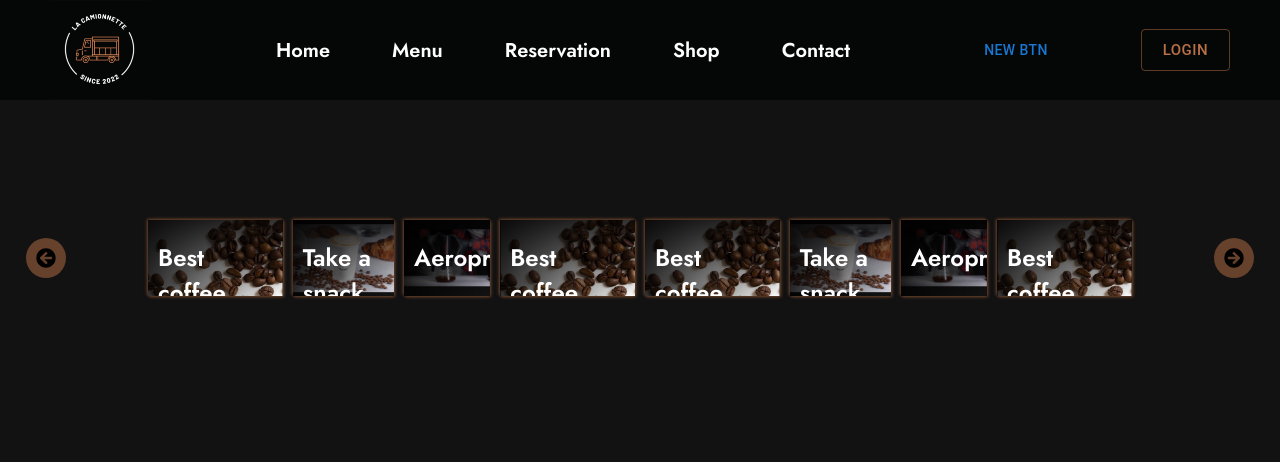
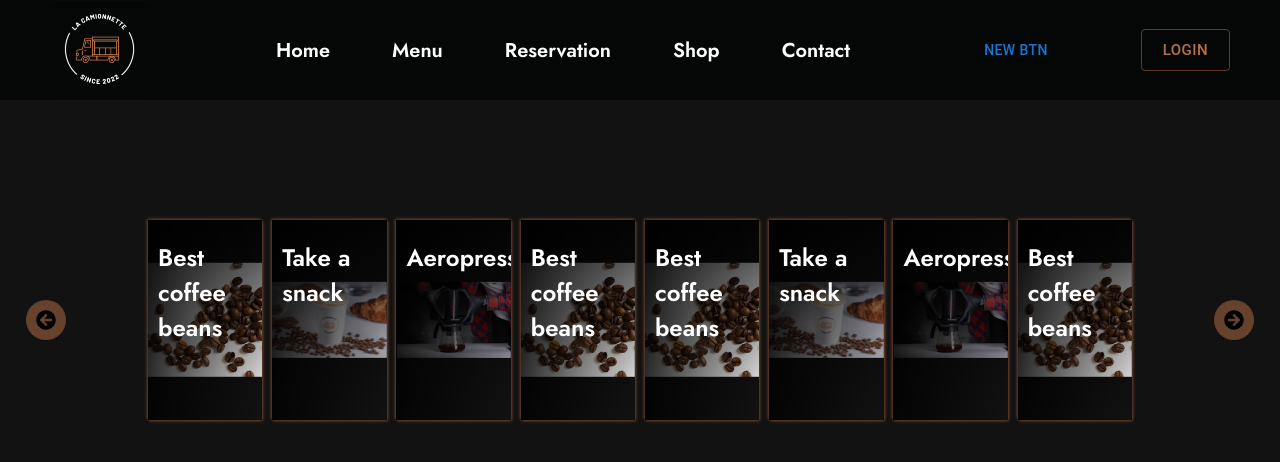
Before and after one commit to MarianSada/coffee_shop, a React (Create React App) app: page /coffee_shop/myprofile in a window 1280 px wide. Shown: the top 462 px of the page. Built offline with nearby package versions, Linux system fonts and the light colour scheme.

Commit message:
wip for carousel height

```diff
--- a/src/components/Section.styles.js
+++ b/src/components/Section.styles.js
@@ -7,6 +7,7 @@ export const StyledSection = styled.section`
   -webkit-flex-direction: column;
   align-items: center;
   -webkit-align-items: center;
+  text-align: center;
   justify-content: space-between;
   flex-wrap: wrap;
   -webkit-flex-wrap: wrap;
--- a/src/components/StrenghtsTiles.styles.js
+++ b/src/components/StrenghtsTiles.styles.js
@@ -1,4 +1,5 @@
 import { keyframes, styled } from 'styled-components'
+import { minDevices } from './breakpoints/Breakpoints'
 
 const animate = keyframes`
   0% {
@@ -18,6 +19,7 @@ export const StyledStrenghtsTile = styled.div`
     linear-gradient(to right, rgba(0, 0, 0, 0.8), transparent),
     linear-gradient(to bottom, rgba(0, 0, 0, 0.8), transparent);
   background-size: cover;
+  height: 200px;
   aspect-ratio: 16 / 9;
   padding: 0 10px;
   box-shadow:
@@ -31,4 +33,8 @@ export const StyledStrenghtsTile = styled.div`
   &:first-child {
     margin-left: 0;
   }
+  @media only screen and (${minDevices.lg}) {
+    height: 200px;
+    aspect-ratio: 16 / 9;
+  }
 `
```
